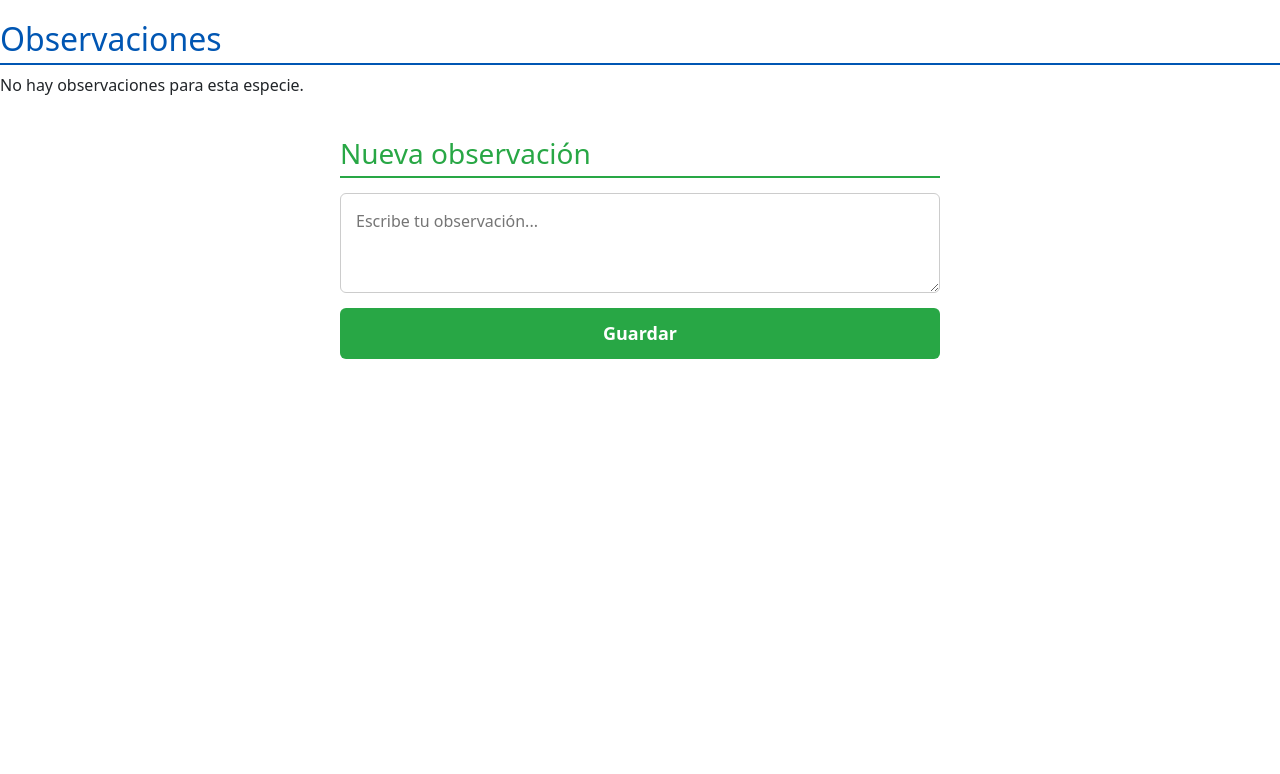
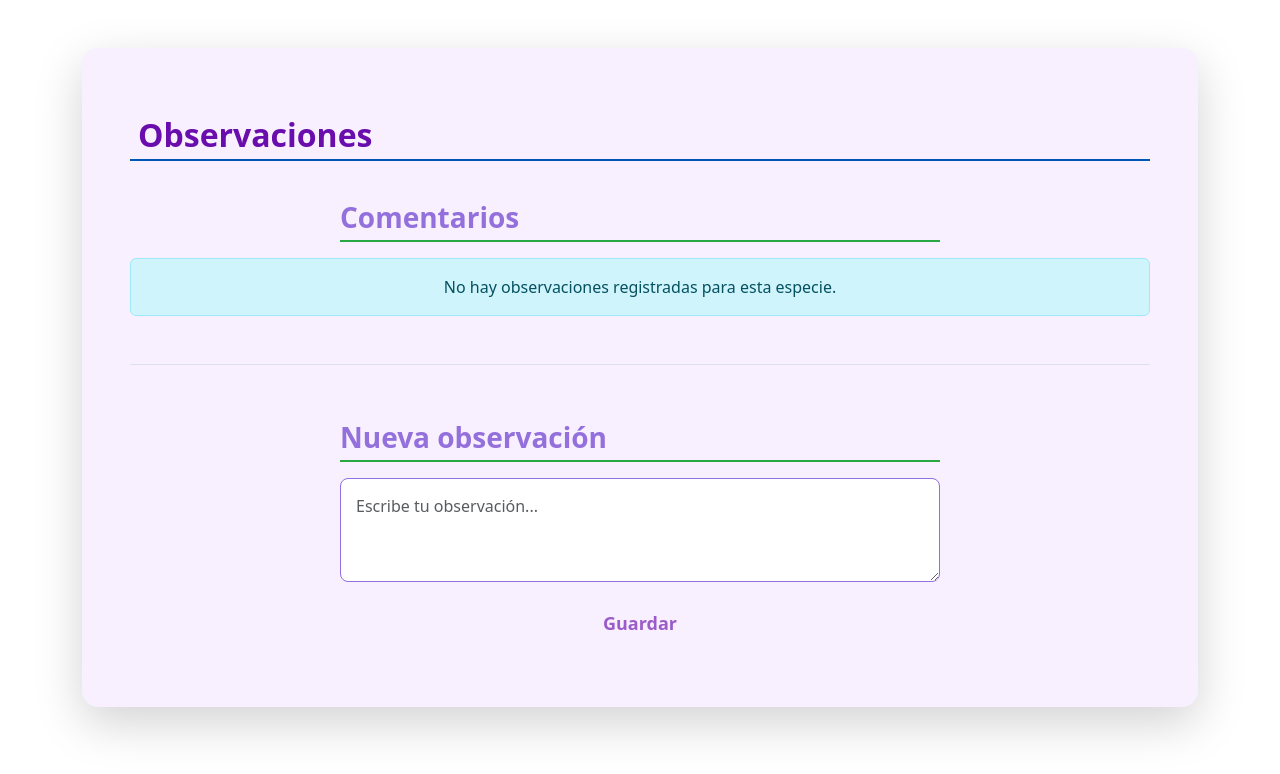
Before and after one commit to sharon0695/IdentificadorDeMariposas, an Angular app in the folder angular-17-app/: page /observaciones in a window 1280 px wide. Shown: the top 774 px of the page. Built offline with nearby package versions, Linux system fonts and the light colour scheme.

Commit message:
Observaciones

```diff
--- a/angular-17-app/src/app/crear-especie/crear-especie.html
+++ b/angular-17-app/src/app/crear-especie/crear-especie.html
@@ -80,8 +80,6 @@
               <option *ngFor="let u of ubicaciones" [ngValue]="u.id">
                 {{ u.localidad }} - {{ u.municipio }} ({{ u.departamento }})
               </option>
-
-              <option [ngValue]="'crear'">➕ Crear nueva ubicación</option>
             </select>
 
           </div>
--- a/angular-17-app/src/app/detalle-especie/detalle-especie.html
+++ b/angular-17-app/src/app/detalle-especie/detalle-especie.html
@@ -2,17 +2,6 @@
 
   <h2>{{ especie.nombreComun }}</h2>
   <h4><i>{{ especie.nombreCientifico }}</i></h4>
-
-  <!-- Imagen principal -->
-  <img
-    *ngIf="especie.imagenes?.length; else noPhoto"
-    class="img-principal"
-    [src]="especie.imagenes?.[0]"
-  />
-
-  <ng-template #noPhoto>
-    <img class="img-principal" src="assets/default-mariposa.png">
-  </ng-template>
 
   <p><strong>Descripción:</strong> {{ especie.descripcion }}</p>
   <p><strong>Familia:</strong> {{ especie.familia }}</p>
--- a/angular-17-app/src/app/observaciones/observaciones.html
+++ b/angular-17-app/src/app/observaciones/observaciones.html
@@ -1,22 +1,53 @@
-<h2>Observaciones</h2>
+<div class="container my-5">
+  <div class="card shadow-lg border-0 rounded-4" style="background-color: #f8f0ff; border: 2px solid #9370db;">
+    <div class="card-body p-4 p-md-5">
+      <h2 class="card-title mb-4" style="color: #6A0DAD; font-weight: 700;">
+        <i class="bi bi-eye-fill me-2"></i>Observaciones
+      </h2>
 
-<div *ngIf="observaciones.length === 0">
-  <p>No hay observaciones para esta especie.</p>
+      <div class="mb-5">
+        <h3 class="mb-3" style="color: #9370db; font-weight: 600;">Comentarios</h3>
+
+        <div *ngIf="observaciones.length === 0" class="alert alert-info text-center" role="alert">
+          <p class="mb-0">No hay observaciones registradas para esta especie.</p>
         </div>
 
-<ul>
-  <li *ngFor="let obs of observaciones">
+        <ul *ngIf="observaciones.length > 0" class="list-group list-group-flush border rounded-3" style="border-color: #9370db !important;">
+          <li *ngFor="let obs of observaciones" class="list-group-item" style="background-color: transparent;">
+            <div class="d-flex w-100 justify-content-between">
+              <h5 class="mb-1" style="color: #6A0DAD;">
+                <i class="bi bi-person-circle me-1"></i>
                 <strong>{{ obs.usuarioId }}</strong>
-    <br>
-    {{ obs.comentario }}
-    <br>
-    <small>{{ obs.fecha | date:'short' }}</small>
-    <hr>
+              </h5>
+              <small class="text-muted" style="color: #6A0DAD !important;">{{ obs.fecha | date:'short' }}</small>
+            </div>
+
+            <p class="mb-1">{{ obs.comentario }}</p>
+
             </li>
         </ul>
+      </div>
 
-<h3>Nueva observación</h3>
+      <div class="mt-4 pt-3 border-top">
+        <h3 class="mb-3" style="color: #9370db; font-weight: 600;">Nueva observación</h3>
 
-<textarea [(ngModel)]="nueva.comentario" placeholder="Escribe tu observación..."></textarea>
+        <textarea
+          class="form-control rounded-3 mb-3"
+          rows="3"
+          [(ngModel)]="nueva.comentario"
+          placeholder="Escribe tu observación..."
+          style="border-color: #9370db;"
+        ></textarea>
 
-<button (click)="guardar()">Guardar</button>
+        <button
+          (click)="guardar()"
+          class="btn rounded-pill"
+          style="color: #6A0DAD; border-color: #6A0DAD; background-color: transparent; font-weight: bold;"
+          [disabled]="!nueva.comentario || nueva.comentario.trim() === ''"
+        >
+          Guardar
+        </button>
+      </div>
+    </div>
+  </div>
+</div>
```
Also changed, not shown: 2 other files (tests, documents, lock files or other folders). Lines whose indentation alone changed are shown as unchanged.
